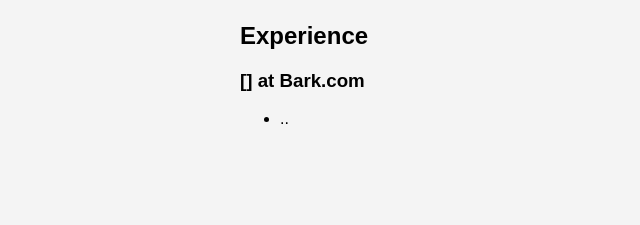
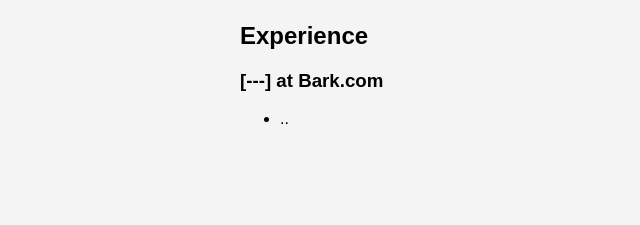
Before and after one commit to gospeloquong/gospeloquong.github.io, a plain HTML site: page index.html in a window 1280 px wide. Shown: the part 313-538 px from the top of the page, 0-640 px from the left. Drawn offline with Linux system fonts and the light colour scheme.

Commit message:
Update index.html

```diff
--- a/index.html
+++ b/index.html
@@ -19,7 +19,7 @@
 
     <section id="experience">
         <h2>Experience</h2>
-        <h3> [] at Bark.com</h3>
+        <h3> [---] at Bark.com</h3>
         <ul>
             <li>..</li>
         </ul>
```
